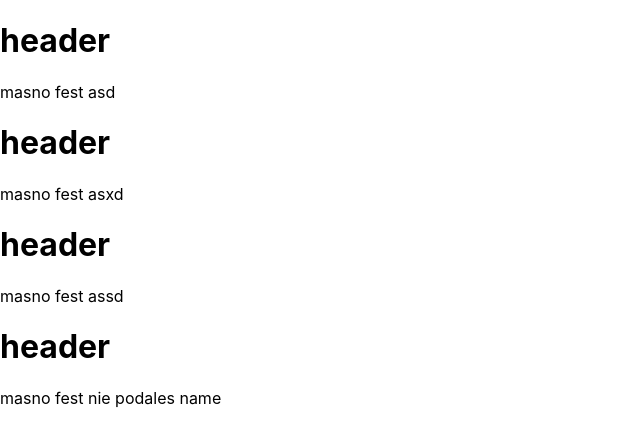
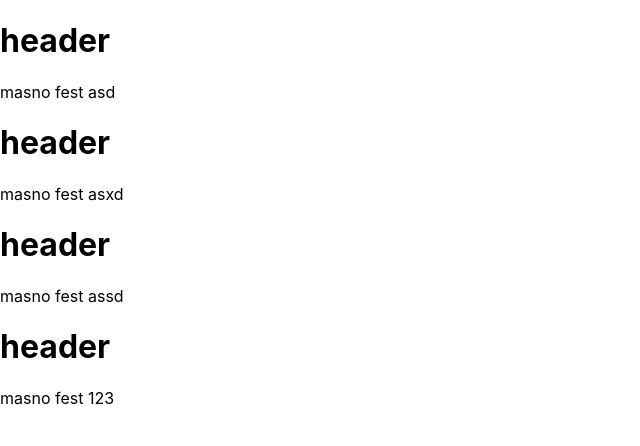
Before and after one commit to wzarek/css-master, a React (Create React App) app: page / in a window 1280 px wide. Shown: the top 446 px of the page, without its empty margins (0-640 px from the left). Built offline with nearby package versions, Linux system fonts and the light colour scheme.

Commit message:
Test commit - we're learning

```diff
--- a/src/App.js
+++ b/src/App.js
@@ -8,7 +8,7 @@ function App() {
       <HeaderComponent name='asd'/>
       <HeaderComponent name='asxd'/>
       <HeaderComponent name='assd'/>
-      <HeaderComponent/>
+      <HeaderComponent name='123'/>
     </>
   );
 }
```
